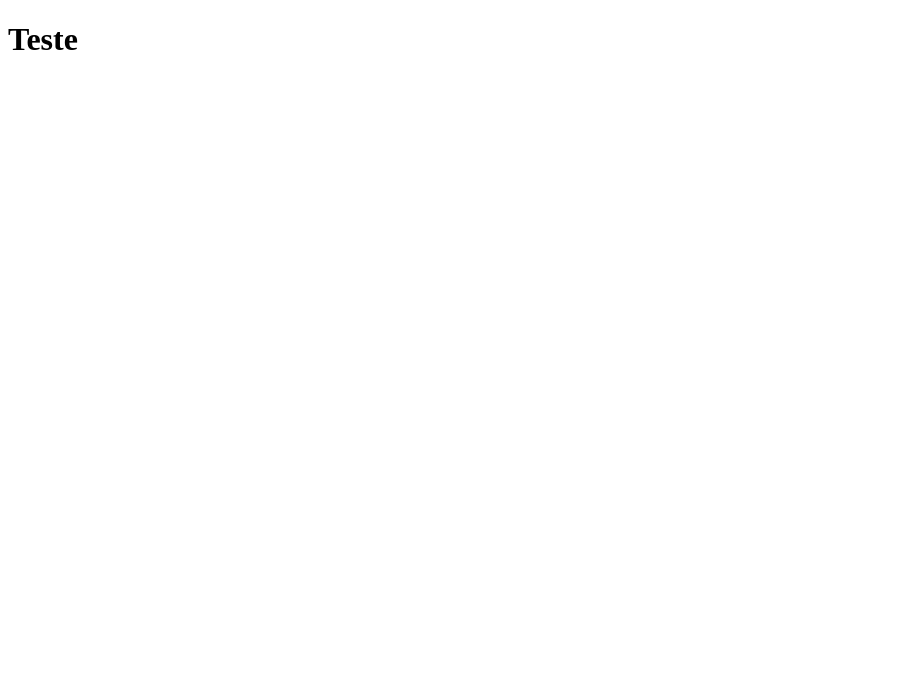
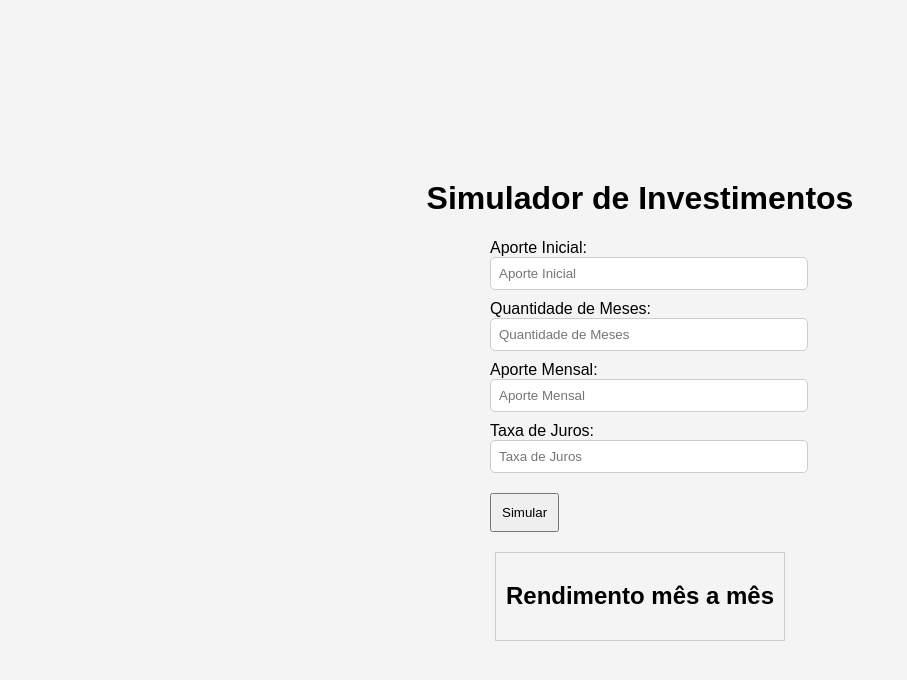
Before and after one commit to Gui94Siqueira/Simulador-rendaFixa, a plain HTML site: page index.html in a window 1280 px wide. Shown: the whole page, without its empty margins (0-907 px from the left). Drawn offline with Linux system fonts and the light colour scheme.

Commit message:
add styles

```diff
--- a/css/styles.css
+++ b/css/styles.css
@@ -0,0 +1,58 @@
+body {
+    font-family: Arial, sans-serif;
+    margin: 0;
+    display: flex;
+    align-items: center;
+    justify-content: center;
+    flex-direction: column;
+    height: 100vh;
+    background-color: #f4f4f4;
+}
+
+.container {
+    text-align: center;
+    background-color: #fff;
+    padding: 20px;
+    border-radius: 5px;
+    box-shadow: 0 0 10px rgba(0, 0, 0, 0.1);
+}
+
+form {
+    width: 300px;
+    gap: 10px;
+}
+
+input {
+    width: 100%;
+    padding: 8px;
+    margin-bottom: 10px;
+    border: 1px solid #ccc;
+    border-radius: 5px;
+}
+
+button {
+    padding: 10px;
+    margin-top: 10px;
+    cursor: pointer;
+    margin-bottom: 20px;
+}
+
+/* Adicione o estilo para o contêiner de resultados */
+.resultado-container {
+    max-height: 300px; /* Ajuste conforme necessário */
+    overflow-y: auto;
+    border: 1px solid #ccc; /* Adicione uma borda para delimitar o contêiner */
+    padding: 10px;
+}
+
+#resultado-lista {
+    list-style: none;
+    padding: 0;
+}
+
+#resultado-lista li {
+    background-color: #f9f9f9;
+    margin: 5px 0;
+    padding: 8px;
+    border-radius: 3px;
+}
--- a/index.html
+++ b/index.html
@@ -1,11 +1,39 @@
 <!DOCTYPE html>
-<html lang="en">
+<html lang="pt-BR">
+
 <head>
     <meta charset="UTF-8">
     <meta name="viewport" content="width=device-width, initial-scale=1.0">
     <title>Document</title>
+    <link rel="stylesheet" href="../Simulador-rendaFixa/css/styles.css">
 </head>
+
 <body>
-    <h1>Teste</h1>
+    <h1>Simulador de Investimentos</h1>
+    <form action="#">
+        <label for="aporteInicial">Aporte Inicial:</label>
+        <input type="number" id="aporteInicial" placeholder="Aporte Inicial">
+
+        <label for="meses">Quantidade de Meses:</label>
+        <input type="number" id="meses" placeholder="Quantidade de Meses">
+
+        <label for="aporteMensal">Aporte Mensal:</label>
+        <input type="number" id="aporteMensal" placeholder="Aporte Mensal">
+
+        <label for="taxaJuros">Taxa de Juros:</label>
+        <input type="number" id="taxaJuros" placeholder="Taxa de Juros">
+
+        <button onclick="simularInvestimento()">Simular</button>
+    </form>
+
+    <!-- Container -->
+    <div id="resultado-container" class="resultado-container">
+        <h2>Rendimento mês a mês</h2>
+        <!-- <ul id="resultado-lista"></ul> -->
+    </div>
+
+    <div id="informacoes-finais"></div>
+    <script src="../Simulador-rendaFixa/js/script.js"></script>
 </body>
+
 </html>
--- a/js/script.js
+++ b/js/script.js
@@ -0,0 +1,37 @@
+function simularInvestimento() {
+    const aporteInicial = parseFloat(document.getElementById("aporteInicial").value);
+    const meses = parseInt(document.getElementById("meses").value);
+    const aporteMensal = parseFloat(document.getElementById("aporteMensal").value);
+    const taxaJurosAnual = parseFloat(document.getElementById("taxaJuros").value);
+
+    if(isNaN(aporteInicial) || isNaN(meses) || isNaN(aporteMensal) || isNaN(taxaJurosAnual)) {
+        alert("Por favor, insira todos os campos com valores numéricos.");
+        return;
+    }
+
+    const taxaJurosMensal = Math.pow(1 + taxaJurosAnual / 100, 1 / 12) - 1;
+
+    let totalIvestido = aporteInicial;
+    let totalJuros
+    let resultadoHTML = `<ul id="resultado-lista">`
+        for(let i = 1; i <= meses; i++) {
+            const rendimentoMensal = totalIvestido * taxaJurosMensal;
+            totalIvestido += rendimentoMensal;
+            totalIvestido += aporteMensal;
+            totalJuros = rendimentoMensal;
+
+            resultadoHTML += `<li>Mês ${i}: R$ ${totalIvestido.toFixed(2)}</li>`;
+        }
+    resultadoHTML += '</ul>'
+
+    const totalAportes = (aporteInicial + (aporteMensal * meses)).toFixed(2);
+    resultadoHTML += `
+        <div id="informacoes-finais">
+            <p>Total Final: R$ ${totalIvestido.toFixed(2)}</p>
+            <p>Tolal Investido: R$ ${totalAportes}</p>
+            <p>Total Ganho em Juros: R$ ${totalJuros.toFixed(2)}</p>
+        </div>
+    `
+
+    document.getElementById("resultado-container").innerHTML = resultadoHTML;
+}
```
